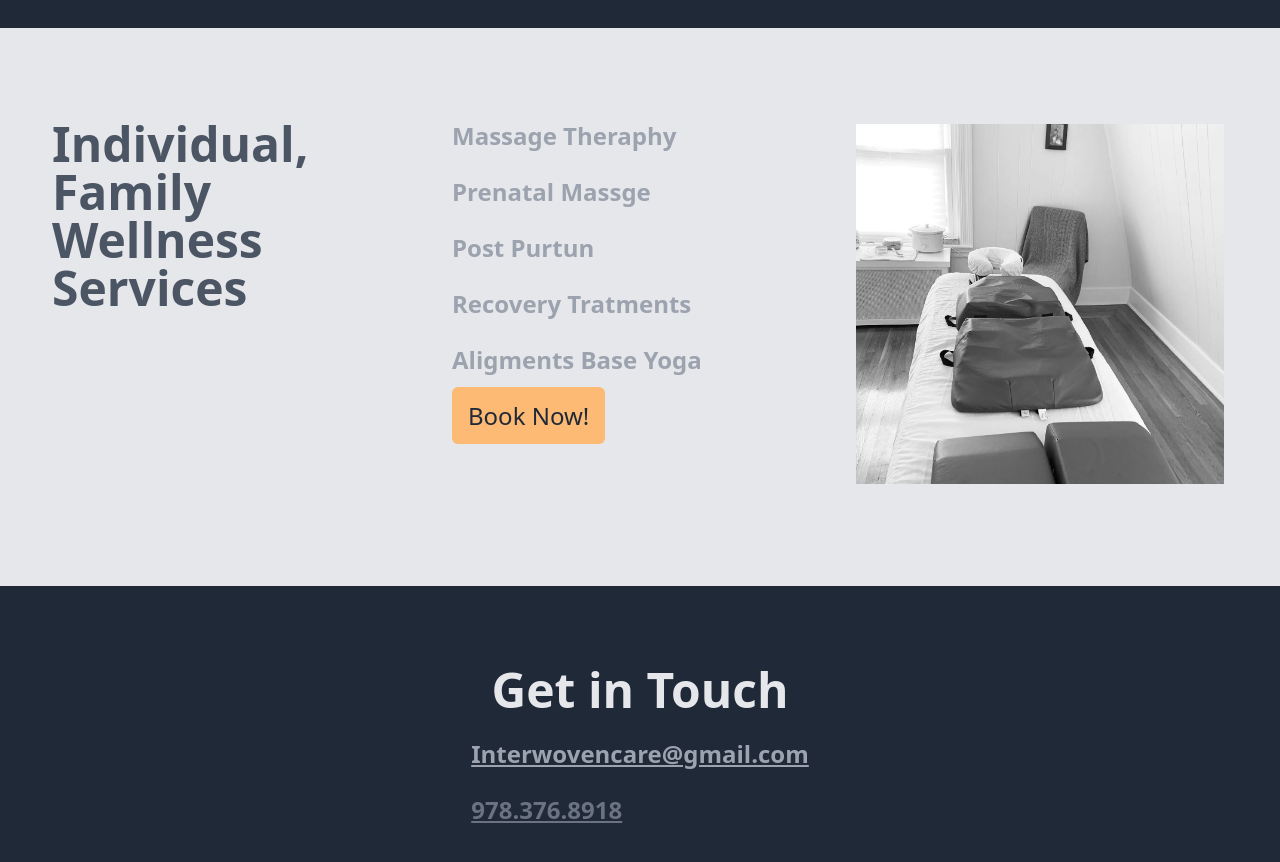
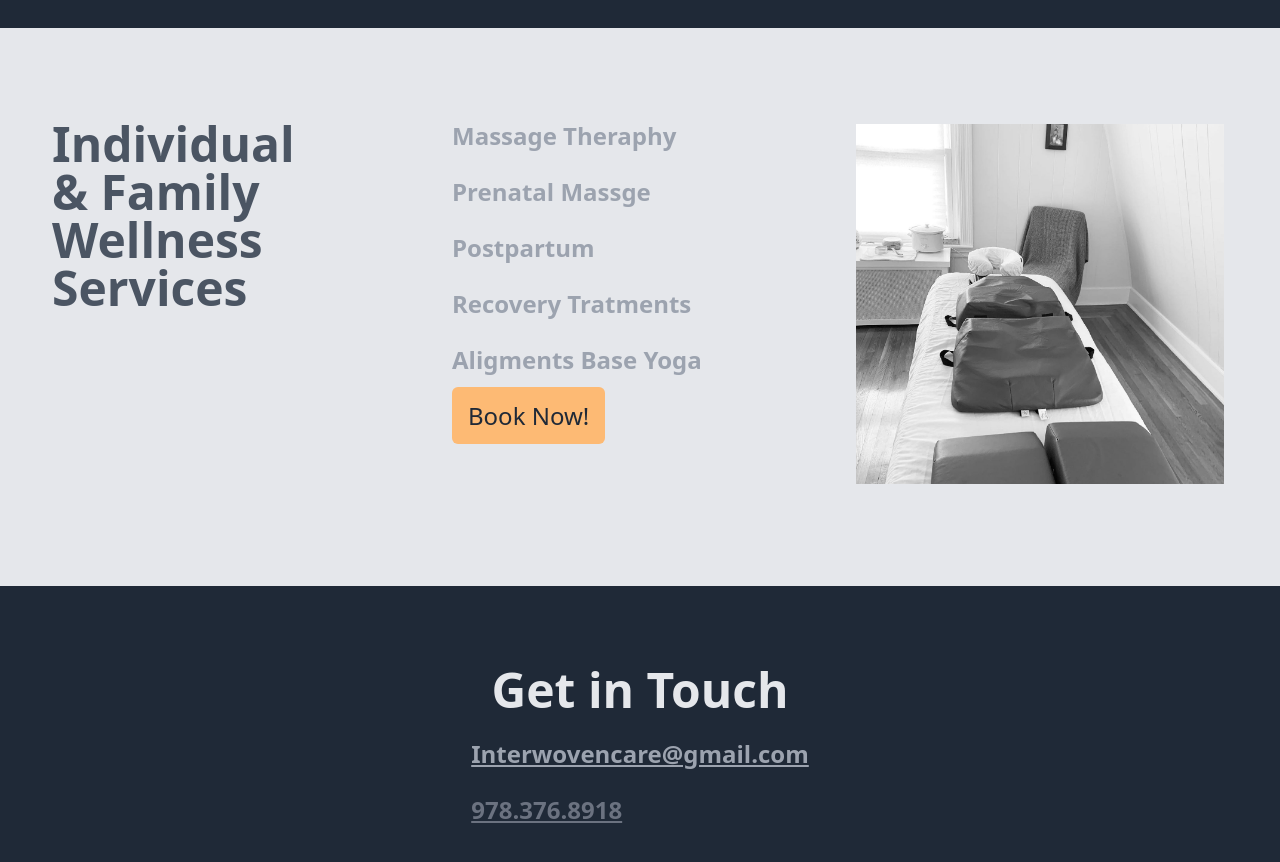
Before and after one commit to AntonBrito/next-iwc-wb, a Next.js app: page / in a window 1280 px wide. Shown: the part 1040-1902 px from the top of the page. Built offline with nearby package versions, Linux system fonts and the light colour scheme.

Commit message:
Correct a typo. will need to change the comp name

```diff
--- a/components/EventSection.js
+++ b/components/EventSection.js
@@ -12,7 +12,7 @@ export default function EventSection(props) {
             <div className="grid grid-cols-1 md:grid-cols-1 lg:grid-cols-3 flex flex-col max-w-8xl md-flex-row">
                 <div className="md:w-[60%] grow p-3">
                     <h1 className="text-5xl text-gray-600 font-bold mb-10">
-                    Individual, Family Wellness Services
+                    Individual & Family Wellness Services
                     </h1>
 
                     <p className="text-3xl text-gray-400 font-bold">
@@ -24,7 +24,7 @@ export default function EventSection(props) {
                     <br></br>
                     <ul href="#" className="text-gray-400 text-2xl font-bold">Prenatal Massge</ul>
                     <br></br>
-                        <ul href="#" className="text-gray-400 text-2xl font-bold">Post Purtun</ul>
+                        <ul href="#" className="text-gray-400 text-2xl font-bold">Postpartum</ul>
                     <br></br>
                     <ul href="#" className="text-gray-400 text-2xl font-bold">Recovery Tratments</ul>
                     <br></br>
```
